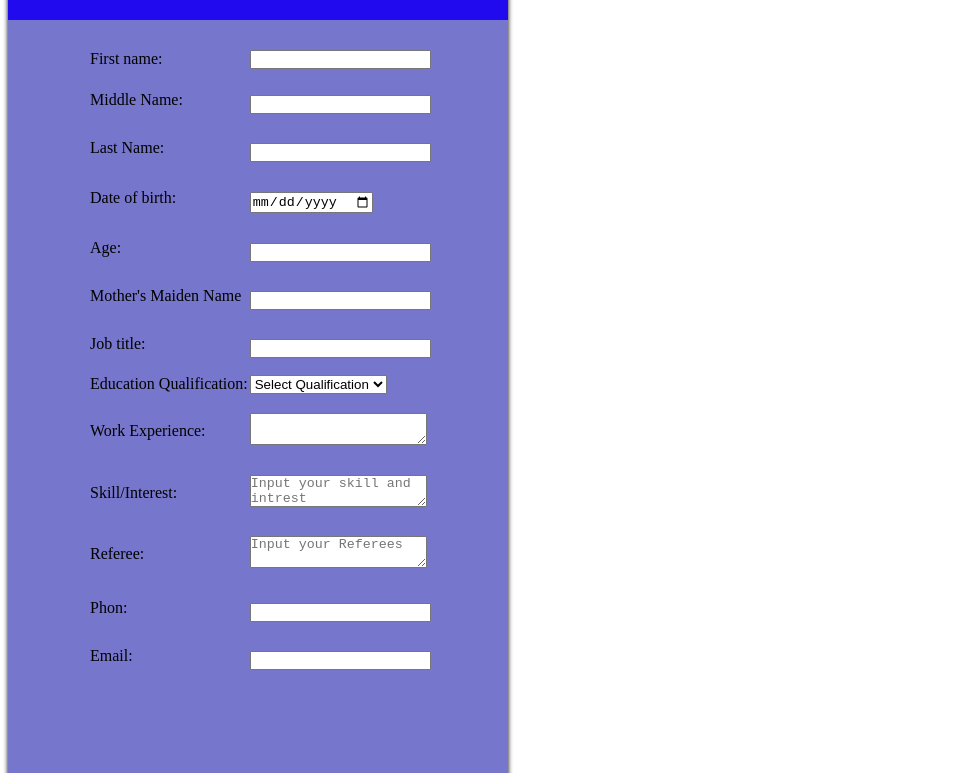
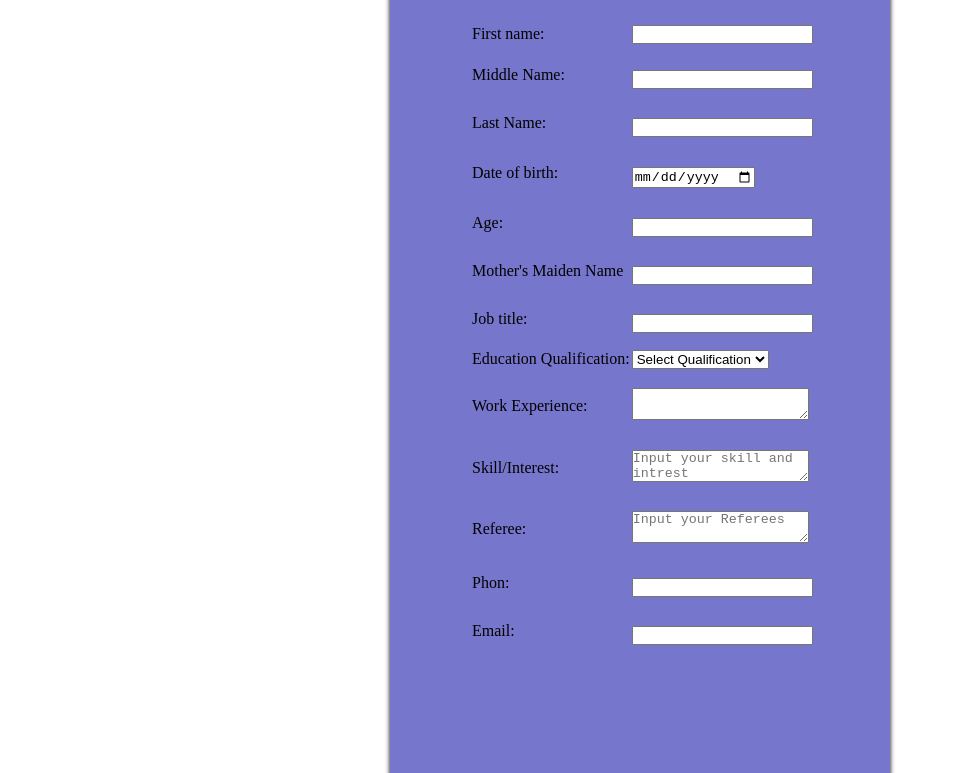
Before and after one commit to rahul8431/myregistor, a plain HTML site: page index.html in a window 1280 px wide. Shown: the part 101-874 px from the top of the page, without its empty margins (0-953 px from the left). Drawn offline with Linux system fonts and the light colour scheme.

Commit message:
Update index.css

```diff
--- a/index.css
+++ b/index.css
@@ -49,7 +49,7 @@ margin-bottom: 8%;
 padding-top: 3vh;
 text-align: center;
 height: 12vh;
-margin-top: 5%;
+margin-top: 0%;
 }
 .detail{
 margin-block-start: 0ch;
@@ -96,3 +96,10 @@ margin-block-start: 0ch;
 span{
     color: red;
 }
+body{
+    display: flex;
+  align-items: center;
+  justify-content: center;
+  min-height: 100vh;
+  margin: 0;
+}
```
